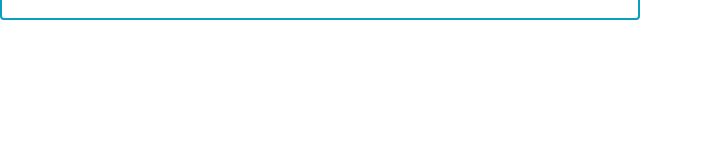
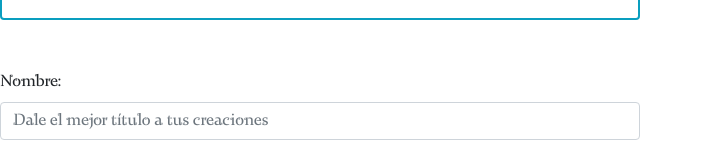
Before and after one commit to KoobenNutriapp/kooben-front, a React (Create React App) app: page / in a window 1280 px wide. Shown: the part 3616-3783 px from the top of the page, without its empty margins (0-703 px from the left). Before the commit the page ends 3686 px from the top, so only its background shows below. Built offline with nearby package versions, Linux system fonts and the light colour scheme.

Commit message:
add generic input

```diff
--- a/src/App.js
+++ b/src/App.js
@@ -7,7 +7,7 @@ import IngredientsDynamicTable from "./components/IngredientsDynamicTable";
 import RecipeCard from './components/RecipeCards';
 import FiltersTable from './components/FiltersTable';
 import IngredientsStaticTable from './components/IngredientsStaticTable';
-import UploadImage from './components/UploadImage';
+import CreateTitleInput from './components/CreateTitleInput';
 
 function App() {
 
@@ -231,6 +231,8 @@ function App() {
 
 <div className="tempDivider"></div>
 
+<CreateTitleInput />
+
 
 
     </div>
--- /dev/null
+++ b/src/components/CreateTitleInput/CreateTitleInput.scss
@@ -0,0 +1,8 @@
+@import '../../styles/colors';
+
+.Input-Title-Container{
+    width: 50%;
+    height: 100px;
+    font-family: 'Mayan';
+
+}
--- /dev/null
+++ b/src/components/CreateTitleInput/index.js
@@ -0,0 +1,35 @@
+import { useState } from 'react'
+import {Form, Label, Input, FormGroup} from 'reactstrap'
+import './CreateTitleInput.scss'
+
+function CreateTitleInput(){
+
+    const [title, setTitle] = useState('')
+
+
+    return(
+        <div className="Input-Title-Container fluid">
+            <Form>
+            <FormGroup className='FormGroup'>
+            <Label for = "CreateTitleInput" >
+                Nombre: {title}
+            </Label>
+            <Input
+            className='Input-Style'
+            id = 'CreateTitleInput'
+            name='CreateTitleInput'
+            placeholder='Dale el mejor título a tus creaciones'
+            type= 'text'
+            onChange={(e)=> {setTitle(e.target.value)}}
+            />
+
+            </FormGroup>
+            </Form>
+        </div>
+
+
+    )
+
+}
+
+export default CreateTitleInput;
```
